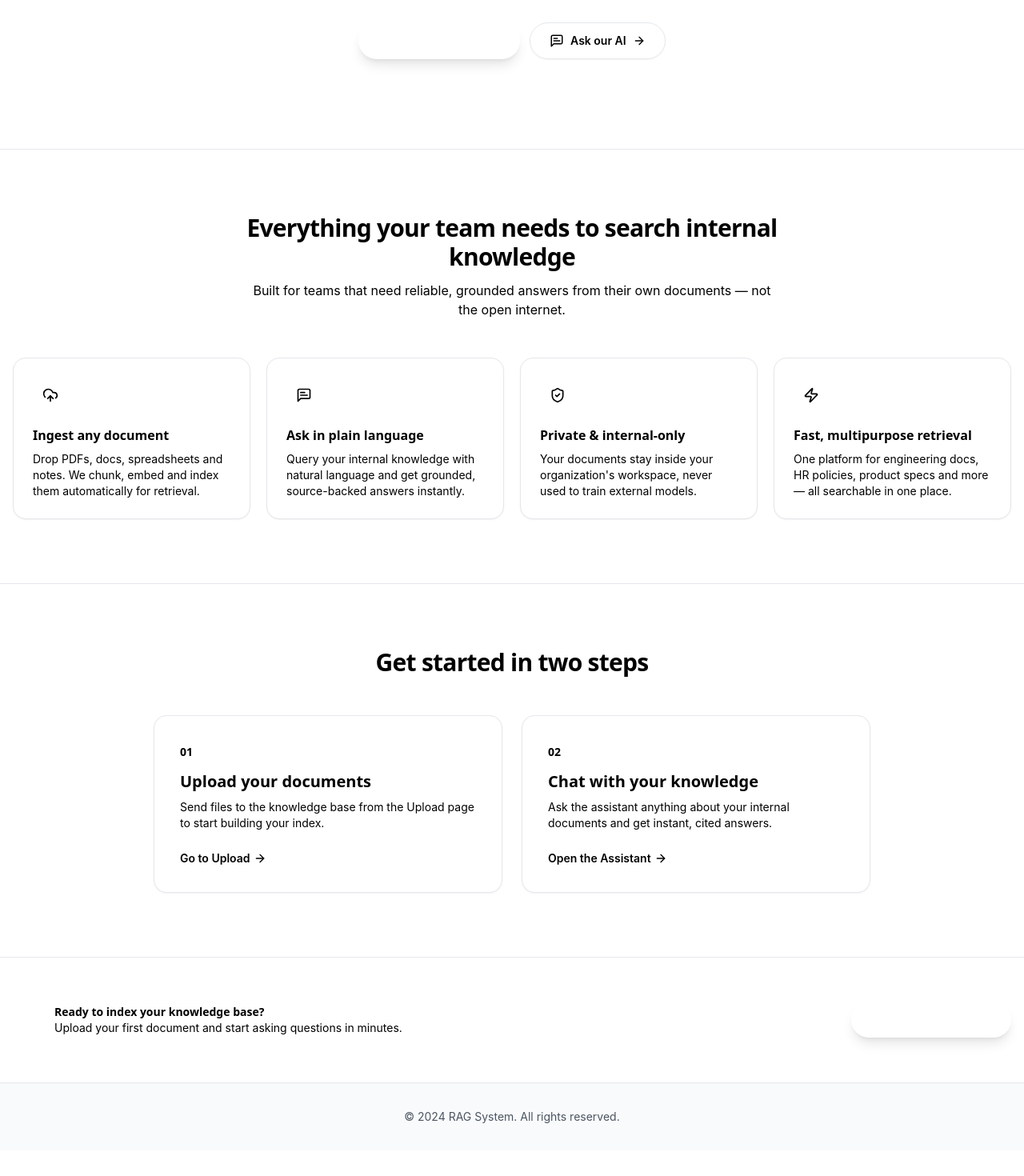
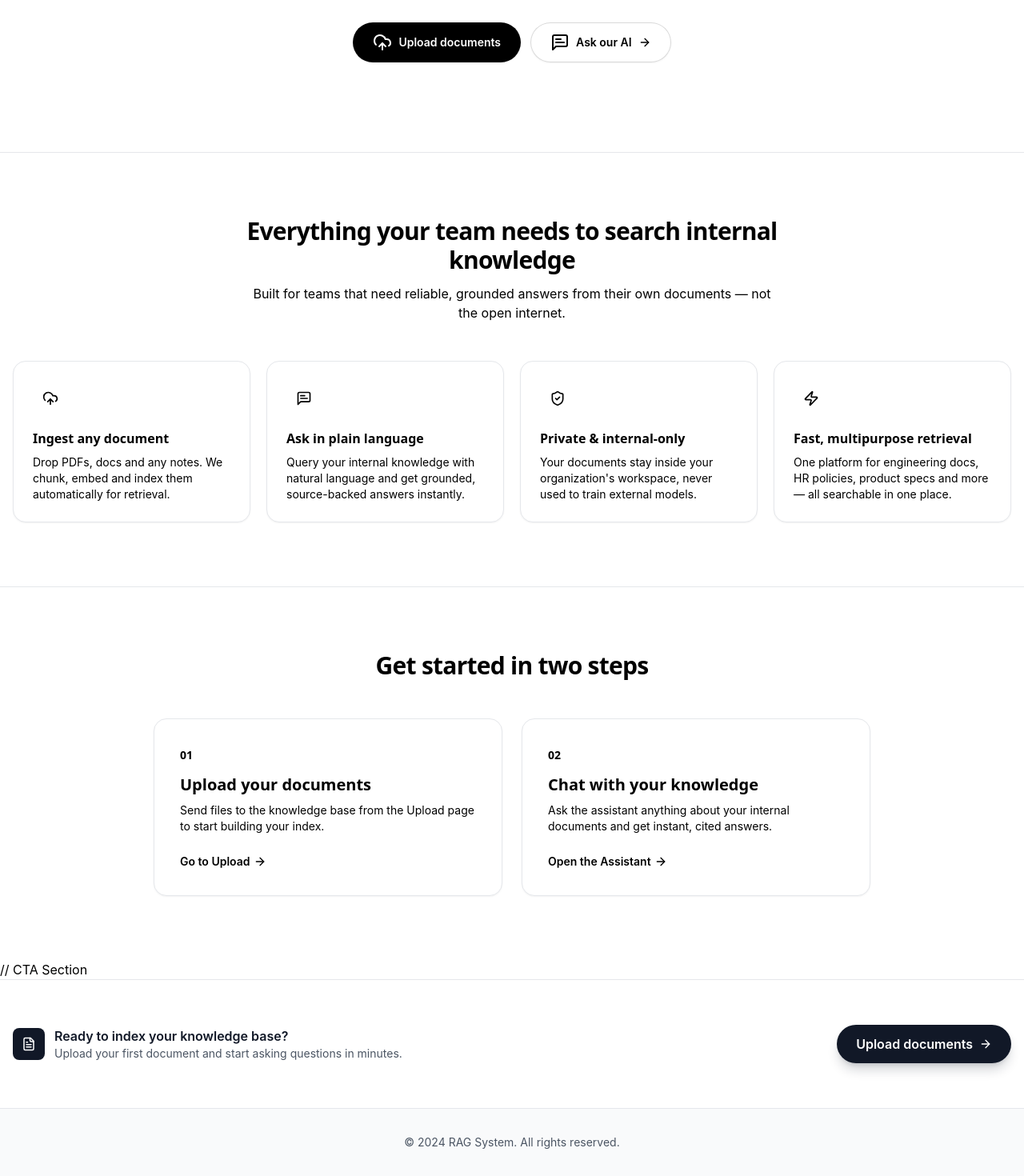
Before and after one commit to capstone-2026-group1-t6/Capstone-project, a React (Vite) app in the folder frontend/: page / in a window 1280 px wide. Shown: the part 363-1833 px from the top of the page at 80% size. Before the commit the page ends 1801 px from the top, so only its background shows below. Built offline with nearby package versions, Linux system fonts and the light colour scheme.

Commit message:
add : Add complete homepage src/pages/index.jsx with , features, steps, and CTA section

```diff
--- a/frontend/src/pages/index.jsx
+++ b/frontend/src/pages/index.jsx
@@ -14,7 +14,7 @@ const features = [
     icon: UploadCloud,
     title: "Ingest any document",
     description:
-      "Drop PDFs, docs, spreadsheets and notes. We chunk, embed and index them automatically for retrieval.",
+      "Drop PDFs, docs and any  notes. We chunk, embed and index them automatically for retrieval.",
   },
   {
     icon: MessageSquareText,
@@ -69,12 +69,12 @@ export default function Index() {
         />
 
         <div className="container relative flex flex-col items-center px-4 py-20 text-center sm:py-28">
-          <span className="inline-flex items-center gap-2 rounded-full border border-ink/10 bg-white/70 px-4 py-1.5 font-body text-xs font-medium text-ink/70 shadow-sm backdrop-blur">
-            <Sparkles size={14} className="text-brand-pink" />
+          <span className="inline-flex items-center gap-2 rounded-full border border-ink/10 bg-white/70 px-4 py-1.5 font-body text-xs font-medium text-ink/70 shadow-sm backdrop-blur ">
+            <Sparkles size={14} className = "text-pink-500" />
             Internal Knowledge Platform
           </span>
 
-          <h1 className="mt-6 max-w-3xl font-sans text-4xl font-extrabold leading-[1.1] tracking-tight text-ink sm:text-5xl md:text-6xl">
+          <h1 className="mt-6 max-w-3xl font-sans text-4xl font-semibold leading-[1.1] tracking-tight text-ink sm:text-5xl md:text-6xl">
             Multipurpose RAG System
           </h1>
           <p className="mt-4 max-w-2xl font-body text-base text-muted-foreground sm:text-lg">
@@ -86,18 +86,22 @@ export default function Index() {
           <div className="mt-8 flex flex-col gap-3 sm:flex-row">
             <Link
               to="/upload"
-              className="inline-flex items-center justify-center gap-2 rounded-full bg-ink px-6 py-3 font-body text-sm font-semibold text-white shadow-lg shadow-ink/10 transition-transform hover:-translate-y-0.5"
+              className="inline-flex items-center justify-center gap-2 rounded-full border border-black/15 bg-black/100 px-6 py-3 font-body text-sm font-semibold text-white shadow-sm backdrop-blur transition-transform hover:-translate-y-0.5"
+
             >
-              <UploadCloud size={18} />
+              <UploadCloud size={24} />
+
               Upload documents
             </Link>
+
             <Link
               to="/chat"
-              className="inline-flex items-center justify-center gap-2 rounded-full border border-ink/15 bg-white/80 px-6 py-3 font-body text-sm font-semibold text-ink shadow-sm backdrop-blur transition-transform hover:-translate-y-0.5"
+              className="inline-flex items-center justify-center gap-2 rounded-full border border-black/15 bg-white/80 px-6 py-3 font-body text-sm font-semibold text-black shadow-sm backdrop-blur transition-transform hover:-translate-y-0.5"
             >
-              <MessageSquareText size={18} />
+              <MessageSquareText size={24} />
               Ask our AI
               <ArrowRight size={16} />
+
             </Link>
           </div>
         </div>
@@ -175,17 +179,19 @@ export default function Index() {
         </div>
       </section>
 
-      <section className="border-t border-ink/10 bg-white py-14">
+
+      // CTA Section
+      <section className="border-t border-gray-200 bg-white py-14">
         <div className="container flex flex-col items-center gap-6 px-4 text-center sm:flex-row sm:justify-between sm:text-left">
           <div className="flex items-center gap-3">
-            <span className="flex h-10 w-10 items-center justify-center rounded-lg bg-ink text-white">
+            <span className="flex h-10 w-10 items-center justify-center rounded-lg bg-gray-900 text-white">
               <FileText size={18} />
             </span>
             <div>
-              <p className="font-sans text-sm font-bold text-ink">
+              <p className="font-semibold text-gray-900">
                 Ready to index your knowledge base?
               </p>
-              <p className="font-body text-sm text-muted-foreground">
+              <p className="text-sm text-gray-600">
                 Upload your first document and start asking questions in
                 minutes.
               </p>
@@ -193,7 +199,7 @@ export default function Index() {
           </div>
           <Link
             to="/upload"
-            className="inline-flex items-center justify-center gap-2 rounded-full bg-ink px-6 py-3 font-body text-sm font-semibold text-white shadow-lg shadow-ink/10 transition-transform hover:-translate-y-0.5"
+            className="inline-flex items-center justify-center gap-2 rounded-full bg-gray-900 px-6 py-3 font-semibold text-white shadow-lg shadow-gray-900/20 transition-transform hover:-translate-y-0.5"
           >
             Upload documents
             <ArrowRight size={16} />
```
